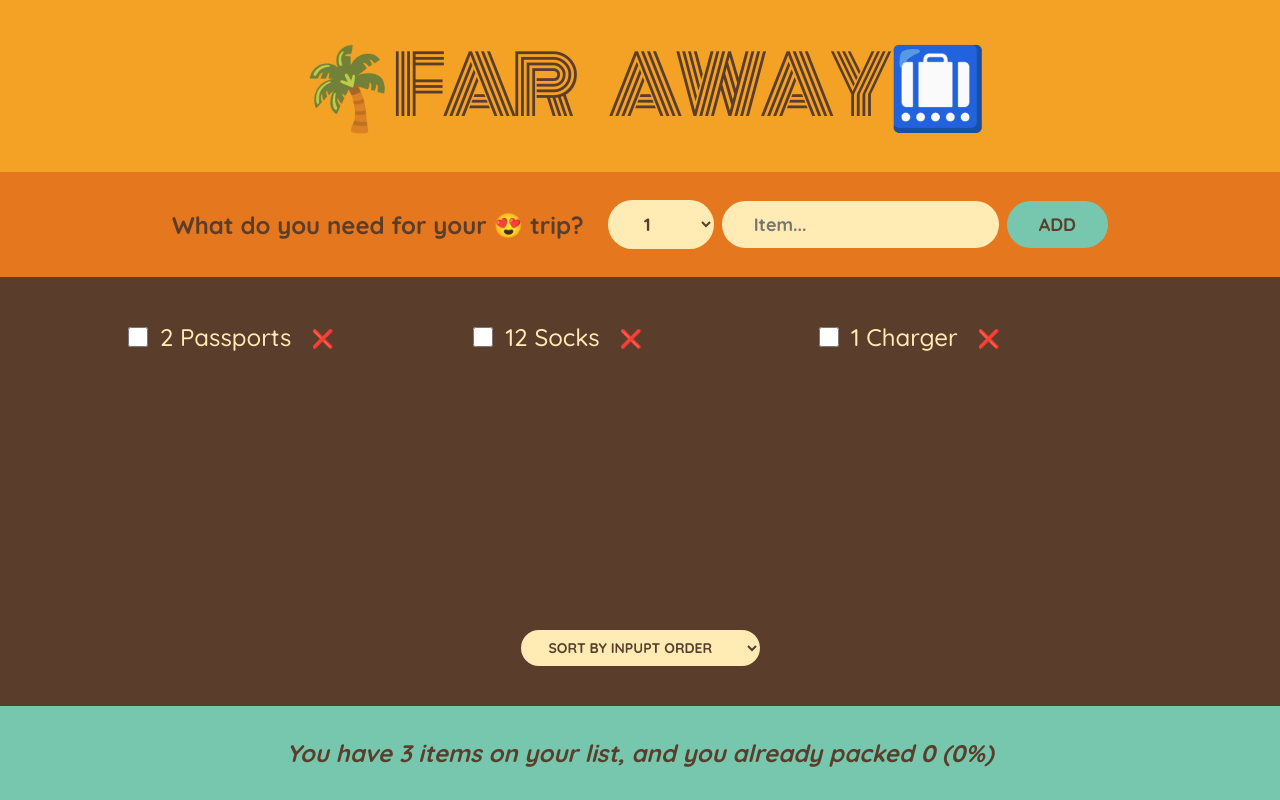
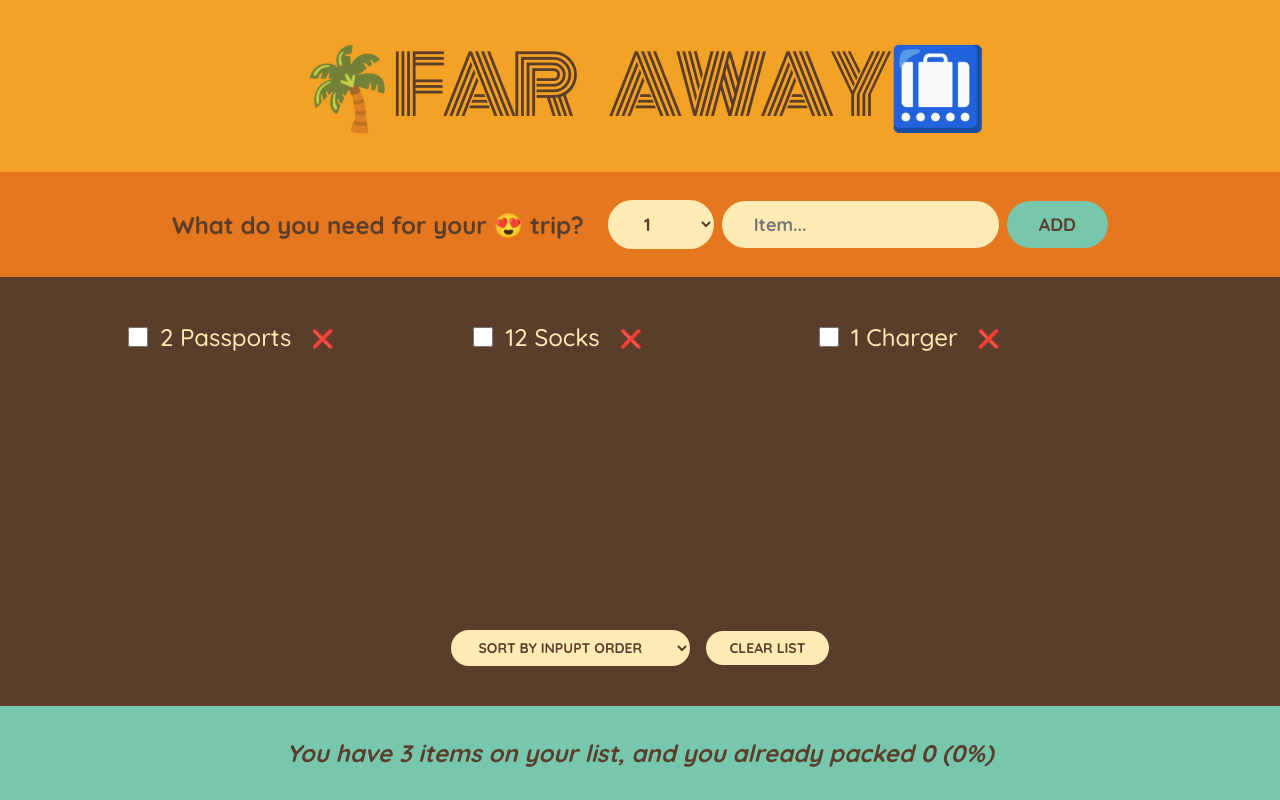
Before and after one commit to CharlesMariga/travel-list, a React (Create React App) app: page / in a window 1280 px wide. Built offline with nearby package versions, Linux system fonts and the light colour scheme; the HTML template or start-up script is replaced by a standard one.

Commit message:
feat: clearin the list

```diff
--- a/src/App.js
+++ b/src/App.js
@@ -25,6 +25,13 @@
     );
   }
 
+  function handleClearList() {
+    const confirmed = window.confirm(
+      "Are you sure you want to delete all items?"
+    );
+    if (confirmed) setItems([]);
+  }
+
   return (
     <div className="app">
       <Logo />
@@ -33,6 +40,7 @@
         items={items}
         onDeleteItem={handleDeleteItem}
         onToggleItem={handleToggleItem}
+        onClearList={handleClearList}
       />
       <Stats items={items} />
     </div>
@@ -87,7 +95,7 @@
   );
 }
 
-function PackingList({ items, onDeleteItem, onToggleItem }) {
+function PackingList({ items, onDeleteItem, onToggleItem, onClearList }) {
   const [sortBy, setSortBy] = useState("input");
   let sortedItems = [];
 
@@ -116,12 +124,13 @@
         ))}
       </ul>
 
-      <div className="actions" onChange={(e) => setSortBy(e.target.value)}>
-        <select value={sortBy}>
+      <div className="actions">
+        <select value={sortBy} onChange={(e) => setSortBy(e.target.value)}>
           <option value="input">Sort by inpupt order</option>
           <option value="description">Sort by description</option>
           <option value="packed">Sort by packed status</option>
         </select>
+        <button onClick={onClearList}>Clear list</button>
       </div>
     </div>
   );
```
